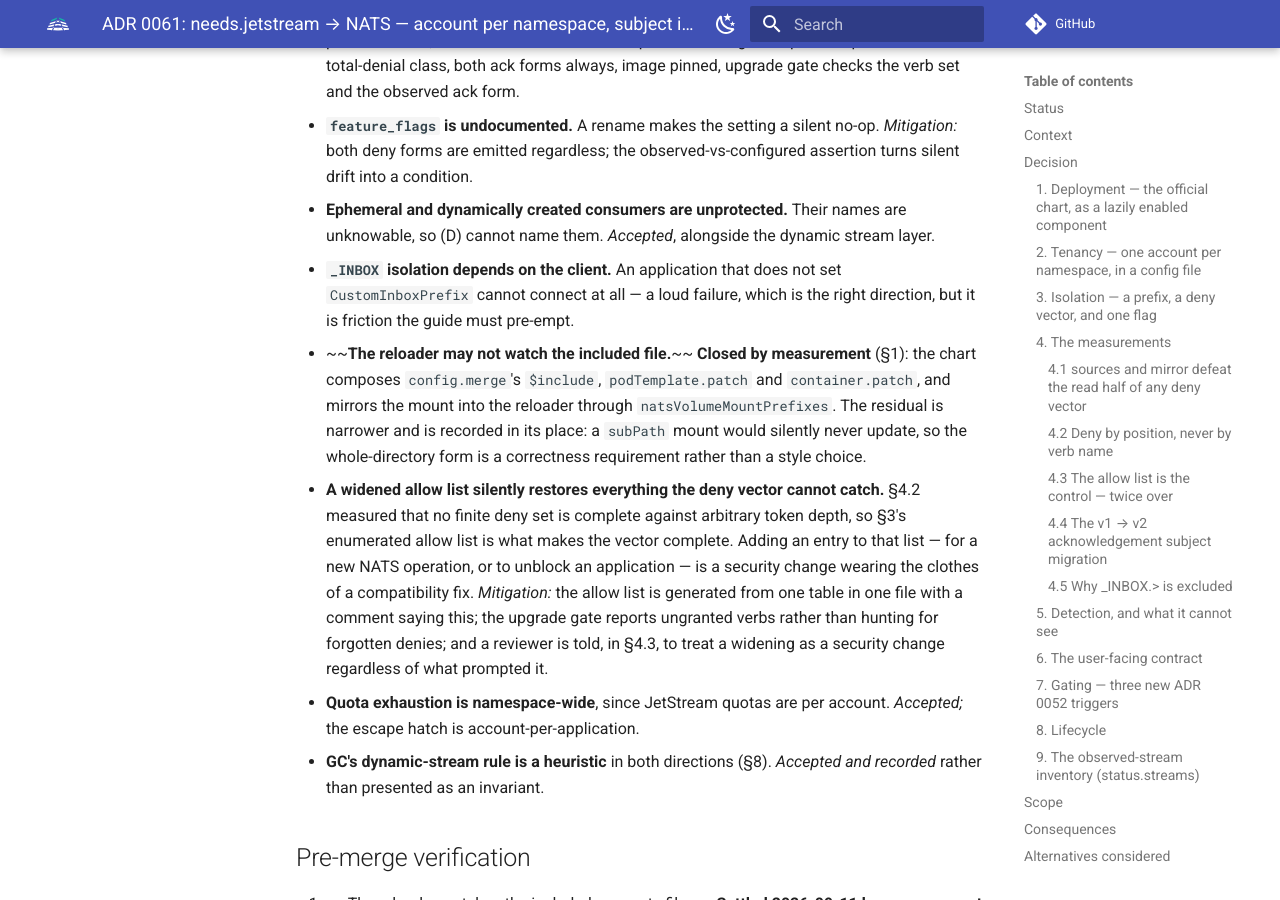
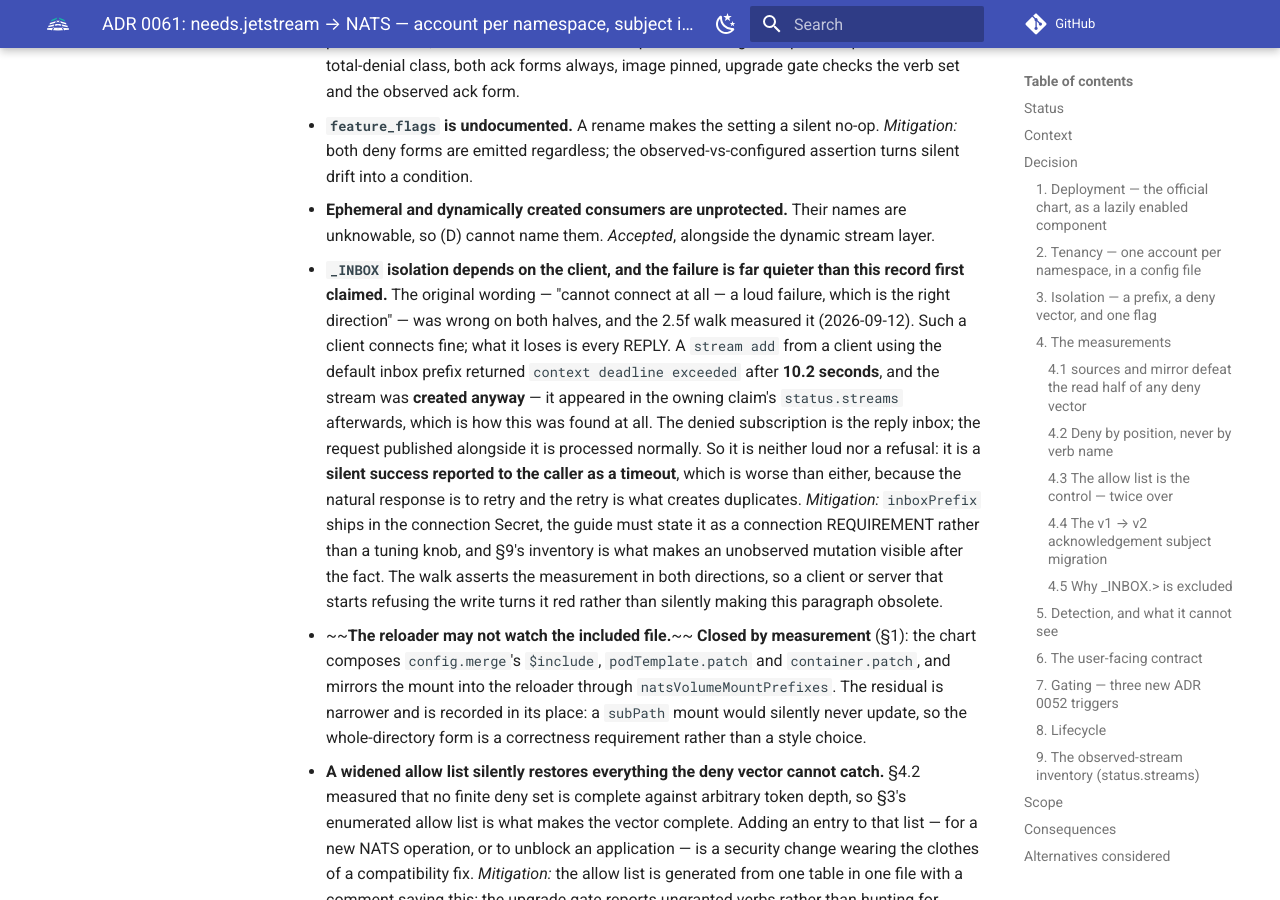
Before and after one commit to AppRafter/apprafter, an MkDocs documentation site: the page built from docs/adr/0061-needs-jetstream-nats.md, in a window 1280 px wide and 900 px high, scrolled down 20113 px. Built offline with MkDocs 1.6.1 and Material for MkDocs 9.7.7, drawn with Linux system fonts in a browser that asks for light colours; comment, search, counter and statistics services are not loaded.

Commit message:
fix(e2e): the missing inbox prefix costs the ACK, never the write
Walk-found by 2.5f's own inventory, on the first green run of it.

Phase 6 connects WITHOUT the claim's `inboxPrefix` and asserts the
`stream add` does not succeed. It passed — the client reported
`context deadline exceeded` after 10.2 seconds. Then `status.streams`
on walkapp's claim listed `negstream` as a live dynamic stream.

The stream was created. What NATS denies is the REPLY inbox
subscription; the request published alongside it is processed normally.
So the phase was measuring the client's view and reading it as the
platform's: an ACKNOWLEDGEMENT failure presented as a refusal.

No product bug — walkapp holds `dynamicStreams: true` and the subject
is under its own prefix, so it was entitled to create it. The defect is
in what the record claims. ADR 0061's Risks section said such a client
"cannot connect at all — a loud failure, which is the right direction",
and both halves are wrong: it connects, and the failure is silent. A
silent success reported to the caller as a timeout is worse than either
a refusal or a hang, because the natural response is to retry and the
retry is what creates duplicates.

Phase 6 now asserts the measurement in BOTH directions — the client
cannot confirm, AND the stream exists when queried as `mgr_<ns>` — so a
client that starts aborting before it publishes, or a server that starts
refusing the write, turns the walk red instead of quietly making the
ADR paragraph obsolete.

Nothing here was reachable from a unit test. The inventory made an
unobserved mutation observable, which is the point of §9, demonstrated
against the walk's own oldest negative.

Also: `ClaimSize.bytes` no longer says "Postgres only", and
`write_jetstream_status` records that a failed Event publish is not
retried (the deadband suppresses the next write) — the condition is the
durable signal, the Event is the notification.

Co-Authored-By: Claude Opus 5 (1M context) <noreply@anthropic.com>
Claude-Session: https://claude.ai/code/session_012JpFJ8rpnUueTT2L9qZqA6

```diff
--- a/docs/adr/0061-needs-jetstream-nats.md
+++ b/docs/adr/0061-needs-jetstream-nats.md
@@ -906,9 +906,24 @@ construction; introducing one later is a change to §3, not a values tweak.
 - **Ephemeral and dynamically created consumers are unprotected.** Their names are
   unknowable, so (D) cannot name them. *Accepted*, alongside the dynamic stream
   layer.
-- **`_INBOX` isolation depends on the client.** An application that does not set
-  `CustomInboxPrefix` cannot connect at all — a loud failure, which is the right
-  direction, but it is friction the guide must pre-empt.
+- **`_INBOX` isolation depends on the client, and the failure is far quieter
+  than this record first claimed.** The original wording — "cannot connect at
+  all — a loud failure, which is the right direction" — was wrong on both
+  halves, and the 2.5f walk measured it (2026-09-12). Such a client connects
+  fine; what it loses is every REPLY. A `stream add` from a client using the
+  default inbox prefix returned `context deadline exceeded` after **10.2
+  seconds**, and the stream was **created anyway** — it appeared in the owning
+  claim's `status.streams` afterwards, which is how this was found at all. The
+  denied subscription is the reply inbox; the request published alongside it is
+  processed normally. So it is neither loud nor a refusal: it is a **silent
+  success reported to the caller as a timeout**, which is worse than either,
+  because the natural response is to retry and the retry is what creates
+  duplicates. *Mitigation:* `inboxPrefix` ships in the connection Secret, the
+  guide must state it as a connection REQUIREMENT rather than a tuning knob,
+  and §9's inventory is what makes an unobserved mutation visible after the
+  fact. The walk asserts the measurement in both directions, so a client or
+  server that starts refusing the write turns it red rather than silently
+  making this paragraph obsolete.
 - ~~**The reloader may not watch the included file.**~~ **Closed by measurement**
   (§1): the chart composes `config.merge`'s `$include`, `podTemplate.patch` and
   `container.patch`, and mirrors the mount into the reloader through
```
Also changed, not shown: 3 other files.
